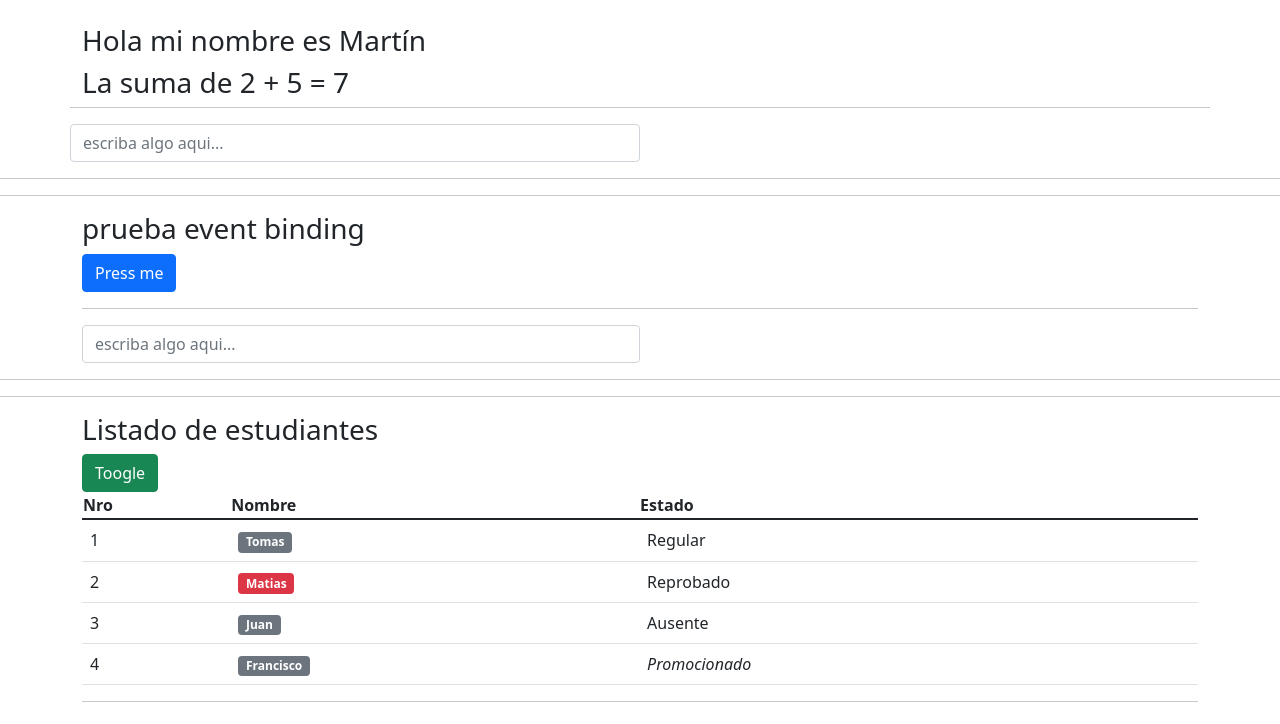
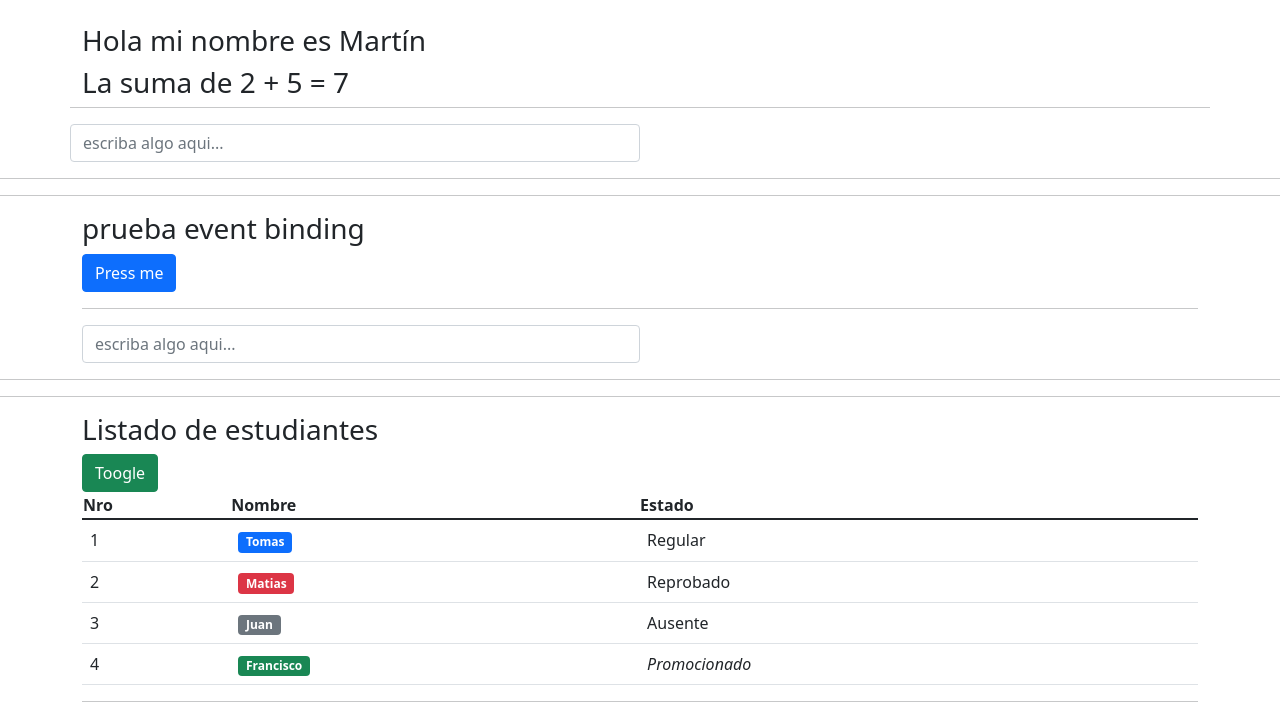
Before and after one commit to lorenzofj/learning-angular, an Angular app in the folder learning/: page / in a window 1280 px wide. Shown: the top 724 px of the page. Built offline with nearby package versions, Linux system fonts and the light colour scheme.

Commit message:
directives - ngSwitch

```diff
--- a/learning/src/app/app.component.html
+++ b/learning/src/app/app.component.html
@@ -32,10 +32,22 @@
       <th>Estado</th>
     </thead>
     <tbody>
-      <tr *ngFor="let estudiante of listaEstudiantes; let i = index"> <!--i es parametro opcional-->
+      <tr *ngFor="let estudiante of listaEstudiantes; let i = index" [ngSwitch]="estudiante.estado"> <!--i es parametro opcional-->
         <td>{{i + 1}}</td>
         <td>
-          <span [ngClass]="estudiante.estado === 'Reprobado' ? 'badge bg-danger' : 'badge bg-secondary'">{{estudiante.nombre}}</span>
+          <!--[ngClass]="estudiante.estado === 'Reprobado' ? 'badge bg-danger' : 'badge bg-secondary'"-->
+          <span *ngSwitchCase="'Promocionado'" class="badge bg-success">
+            {{estudiante.nombre}}
+          </span>
+          <span *ngSwitchCase="'Regular'" class="badge bg-primary">
+            {{estudiante.nombre}}
+          </span>
+          <span *ngSwitchCase="'Reprobado'" class="badge bg-danger">
+            {{estudiante.nombre}}
+          </span>
+          <span *ngSwitchCase="'Ausente'" class="badge bg-secondary">
+            {{estudiante.nombre}}
+          </span>
         </td>
         <td [ngStyle]="{ 'font-style': estudiante.estado === 'Promocionado' ? 'italic' : 'normal' }">{{estudiante.estado}}</td>
       </tr>
```
